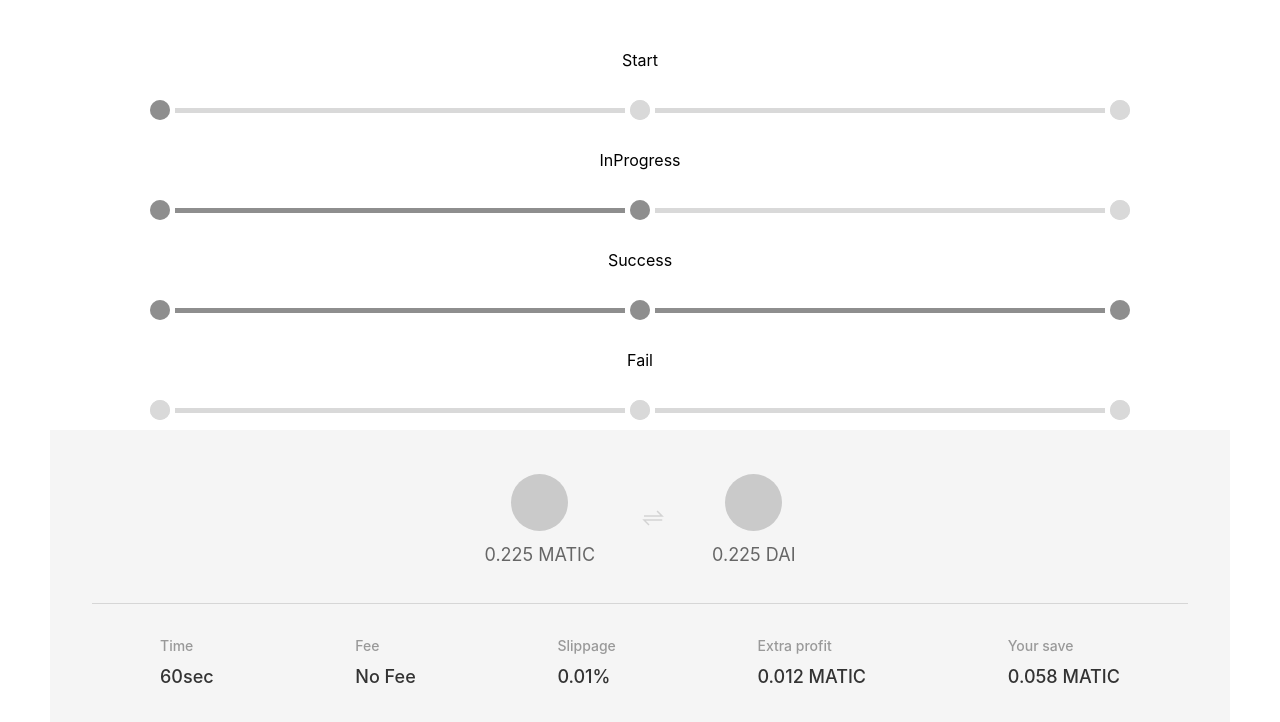
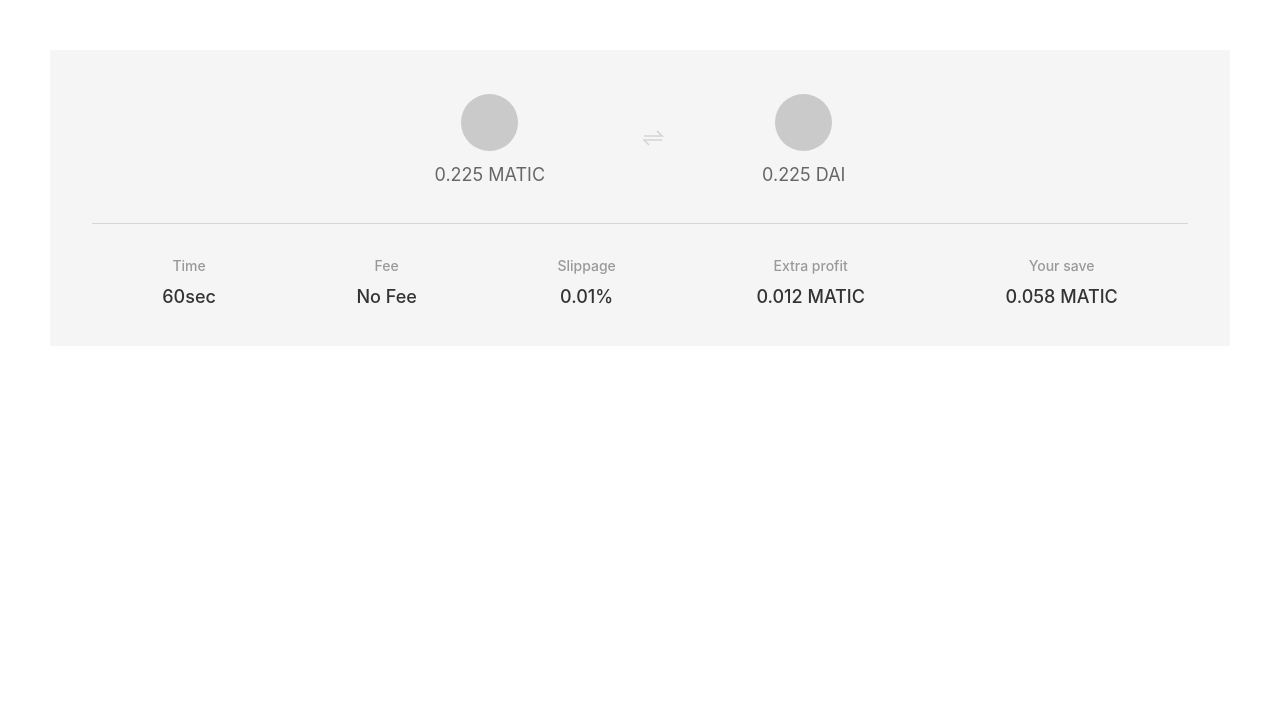
Before and after one commit to radiusxyz/360-pre-design-components, a React (Create React App) app: page / in a window 1280 px wide. Shown: the top 722 px of the page. Built offline with nearby package versions, Linux system fonts and the light colour scheme.

Commit message:
implement wireframe 04 360_Confirm component

```diff
--- a/src/App.tsx
+++ b/src/App.tsx
@@ -1,54 +1,22 @@
 // import TestInput from "./components/Search/InputSearch/TestInput";
 // import Search from "./components/Search/Search";
 import ConfirmationInfo from "./components/ConfirmationInfo/ConfirmationInfo";
-import ProgressBar from "./components/ProgressBar/ProgressBar";
 import "./index.css";
+
+const transactionDetails = {
+  from: { token: "MATIC", amount: 0.225 },
+  to: { token: "DAI", amount: 0.225 },
+  time: 60,
+  fee: "No Fee",
+  slippage: 0.01,
+  extraProfit: 0.012,
+  yourSave: 0.058,
+};
 
 function App() {
   return (
     <div className="App">
-      <div
-        className="progress"
-        style={{ display: "flex", flexDirection: "column", gap: 20 }}
-      >
-        <p style={{ textAlign: "center" }}>Start</p>
-        <ProgressBar status={0} />
-        <p style={{ textAlign: "center" }}>InProgress</p>
-        <ProgressBar status={1} />
-        <p style={{ textAlign: "center" }}>Success</p>
-        <ProgressBar status={2} />
-        <p style={{ textAlign: "center" }}>Fail</p>
-        <ProgressBar status={3} />
-      </div>
-      <ConfirmationInfo
-        details={{
-          from: { token: "MATIC", amount: 0.225 },
-          to: { token: "DAI", amount: 0.225 },
-          time: 60,
-          fee: "No Fee",
-          slippage: 0.01,
-          extraProfit: 0.012,
-          yourSave: 0.058,
-        }}
-      />
-
-      {/* <div
-        style={{
-          display: "flex",
-          justifyContent: "space-between",
-          minWidth: "auto",
-        }}
-      >
-        <div style={{ backgroundColor: "red", height: 50, width: "auto" }}>
-          Hoihoihoi
-        </div>
-        <div style={{ backgroundColor: "red", height: 50, width: "auto" }}>
-          Hihi
-        </div>
-        <div style={{ backgroundColor: "red", height: 50, width: "auto" }}>
-          OiOi
-        </div>
-      </div> */}
+      <ConfirmationInfo details={transactionDetails} />
     </div>
   );
 }
--- a/src/components/ConfirmationInfo/ConfirmationInfo.tsx
+++ b/src/components/ConfirmationInfo/ConfirmationInfo.tsx
@@ -10,26 +10,15 @@
   Header,
   Data,
   ExchanceIcon,
-  TokenPairWrapper,
 } from "./ConfirmationInfoStyles";
 
 import exchange from "../../assets/images/exchange.png";
-
-// type Props = {
-//   from: { token: "MATIC"; amount: 0.225 };
-//   to: { token: "DAI"; amount: 0.225 };
-//   time: 60;
-//   fee: "No Fee";
-//   slippage: 0.01;
-//   extraProfit: 0.012;
-//   yourSave: 0.058;
-// };
 
 type Props = {
   details: {
     from: { token: string; amount: number };
     to: { token: string; amount: number };
-    time: 60;
+    time: number;
     fee: string;
     slippage: number;
     extraProfit: number;
@@ -40,7 +29,6 @@
 const ConfirmationInfo: React.FC<Props> = ({ details }: Props) => {
   return (
     <Wrapper>
-      <TokenPairWrapper>
       <TokenPair>
         <Token>
           <TokenLogo />
@@ -54,7 +42,6 @@
           <TokenDetails>{`${details.to.amount} ${details.to.token}`}</TokenDetails>
         </Token>
       </TokenPair>
-      </TokenPairWrapper>
       <Divider />
       <TransactionDetails>
         <Column>
--- a/src/components/ConfirmationInfo/ConfirmationInfoStyles.tsx
+++ b/src/components/ConfirmationInfo/ConfirmationInfoStyles.tsx
@@ -8,25 +8,20 @@
   width: 100%;
 `;
 
-export const TokenPairWrapper = styled.div`
-  width: 100%;
+export const TokenPair = styled.div`
   display: flex;
   justify-content: center;
-`;
-
-export const TokenPair = styled.div`
-  display: flex;
-  justify-content: space-between;
   align-items: center;
   width: 100%;
   margin-bottom: 38px;
-  max-width: 311px;
+  gap: 97px;
 `;
 
 export const ExchanceIcon = styled.div``;
 
 export const Token = styled.div`
   display: flex;
+  flex-shrink: 1;
   gap: 13px;
   flex-direction: column;
   align-items: center;
@@ -59,9 +54,7 @@
   width: auto;
   display: flex;
   align-items: start;
-  margin-left: 68px;
-  margin-right: 68px;
-  justify-content: space-between;
+  justify-content: center;
   overflow: hidden;
 `;
 
@@ -69,7 +62,9 @@
   display: flex;
   flex-direction: column;
   gap: 12px;
-ff`;
+  align-items: center;
+  flex-grow: 1;
+`;
 
 export const Header = styled.p`
   font-weight: 500;
```
Lines whose indentation alone changed are shown as unchanged.
